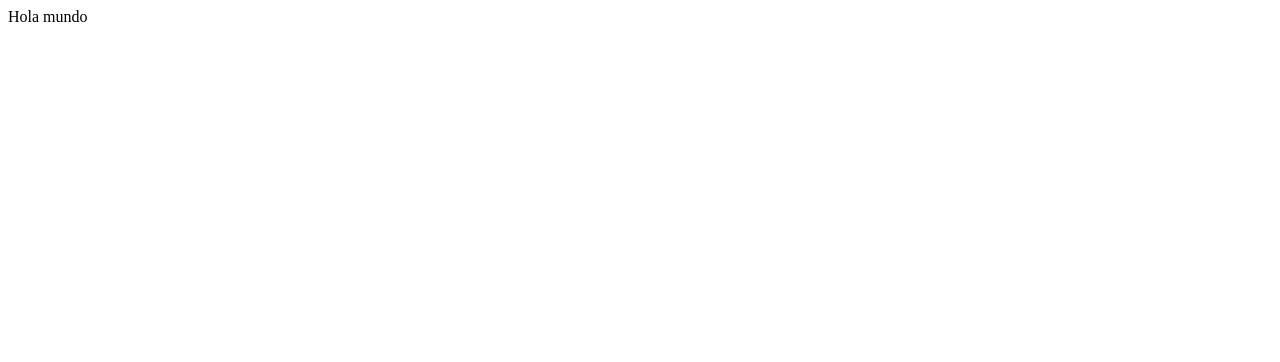
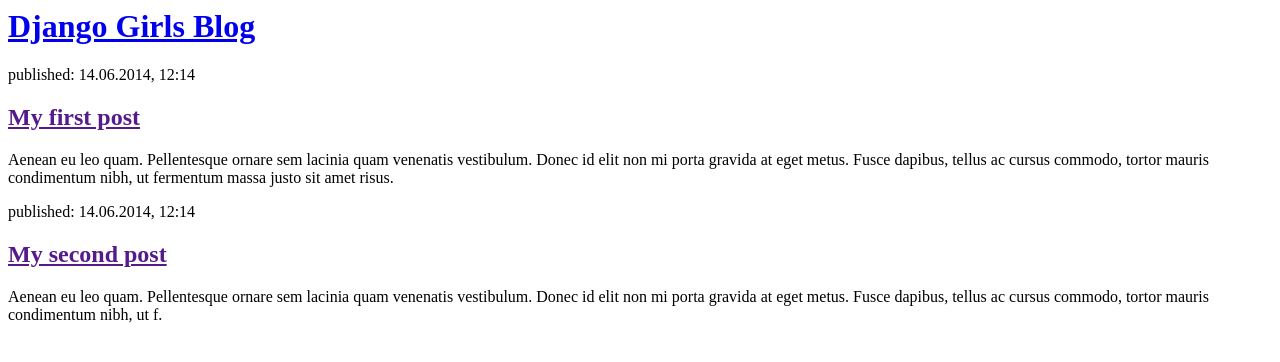
Before and after one commit to fernandoasilvera/my-first-blog, a Django app: page / in a window 1280 px wide. Before the commit the part shown is almost empty. Shown: the top 362 px of the page. Run offline with Django 3.2, Linux system fonts and the light colour scheme.

Commit message:
edit html

```diff
--- a/blog/templates/blog/post_list.html
+++ b/blog/templates/blog/post_list.html
@@ -1 +1,22 @@
-<p>Hola mundo</p>
+<html>
+    <head>
+        <title>Django Girls blog</title>
+    </head>
+    <body>
+        <div>
+            <h1><a href="/">Django Girls Blog</a></h1>
+        </div>
+
+        <div>
+            <p>published: 14.06.2014, 12:14</p>
+            <h2><a href="">My first post</a></h2>
+            <p>Aenean eu leo quam. Pellentesque ornare sem lacinia quam venenatis vestibulum. Donec id elit non mi porta gravida at eget metus. Fusce dapibus, tellus ac cursus commodo, tortor mauris condimentum nibh, ut fermentum massa justo sit amet risus.</p>
+        </div>
+
+        <div>
+            <p>published: 14.06.2014, 12:14</p>
+            <h2><a href="">My second post</a></h2>
+            <p>Aenean eu leo quam. Pellentesque ornare sem lacinia quam venenatis vestibulum. Donec id elit non mi porta gravida at eget metus. Fusce dapibus, tellus ac cursus commodo, tortor mauris condimentum nibh, ut f.</p>
+        </div>
+    </body>
+</html>
```
